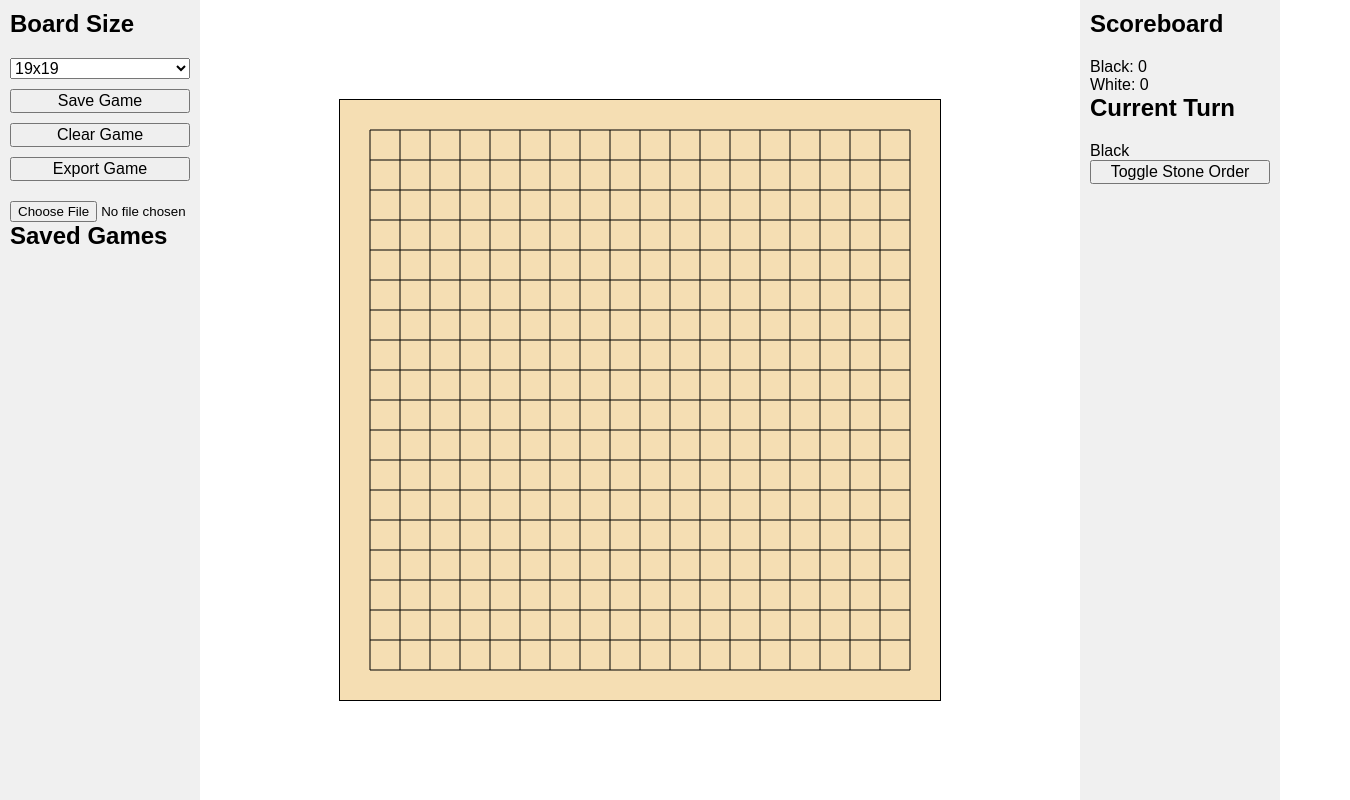
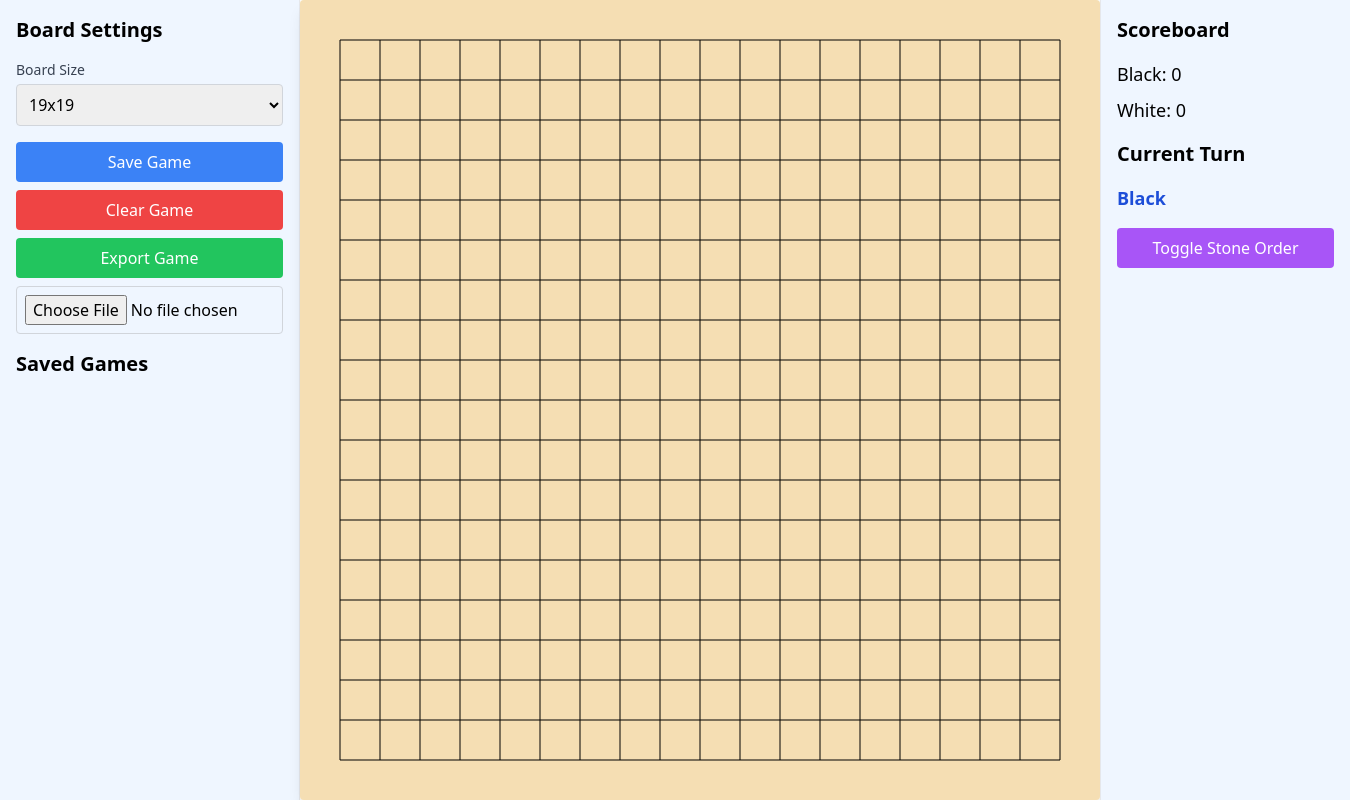
Before and after one commit to hkder/go-single, a plain HTML site: page index.html in a window 1280 px wide. Shown: the whole page, 1350 px wide, since content can reach past the window. Drawn offline with nearby package versions, Linux system fonts and the light colour scheme.

Commit message:
version 0

```diff
--- a/index.html
+++ b/index.html
@@ -4,108 +4,94 @@
   <meta charset="UTF-8" />
   <meta name="viewport" content="width=device-width, initial-scale=1.0" />
   <title>Go Game</title>
+  <!-- Tailwind CSS CDN -->
+  <script src="https://cdn.tailwindcss.com"></script>
   <style>
-    body {
-      margin: 0;
-      padding: 0;
-      display: flex;
-      height: 100vh;
-      font-family: sans-serif;
+    /* Modern, thin scrollbar for WebKit */
+    ::-webkit-scrollbar {
+      width: 8px;
+      height: 8px;
     }
-    #leftPanel, #rightPanel {
-      width: 200px;
-      padding: 10px;
-      box-sizing: border-box;
-      background: #f0f0f0;
+    ::-webkit-scrollbar-track {
+      background: #f1f1f1;
+      border-radius: 8px;
     }
-    #middlePanel {
-      flex: 1;
-      display: flex;
-      justify-content: center;
-      align-items: center;
-      background: #fff;
+    ::-webkit-scrollbar-thumb {
+      background: #c1c1c1;
+      border-radius: 8px;
     }
-    canvas {
-      border: 1px solid #000;
+    ::-webkit-scrollbar-thumb:hover {
+      background: #a8a8a8;
     }
-    h2 {
-      margin-top: 0;
-    }
-    select, button {
-      width: 100%;
-      margin-bottom: 10px;
-      font-size: 1rem;
-    }
-    /* Styling for the saved games list */
-    #savedGames {
-      overflow-y: auto;
-      max-height: 200px;
-    }
-    /* Modal container */
-    .modal {
-      display: none; /* Hidden by default */
-      position: fixed;
-      z-index: 100;
-      left: 0;
-      top: 0;
-      width: 100%;
-      height: 100%;
-      overflow: auto;
-      background-color: rgba(0,0,0,0.4);
-    }
-    /* Modal content box */
-    .modal-content {
-      background: #fff;
-      margin: 15% auto;
-      padding: 20px;
-      border-radius: 10px;
-      width: 80%;
-      max-width: 300px;
-      text-align: center;
-      box-shadow: 0 2px 10px rgba(0,0,0,0.3);
-    }
-    .modal-content button {
-      margin: 10px;
-      padding: 8px 12px;
-      font-size: 1rem;
-      cursor: pointer;
+    /* Firefox scrollbar styling */
+    * {
+      scrollbar-width: thin;
+      scrollbar-color: #c1c1c1 #f1f1f1;
     }
   </style>
 </head>
-<body>
-  <div id="leftPanel">
-    <h2>Board Size</h2>
-    <select id="boardSizeSelect">
+<body class="bg-gray-50 h-screen">
+  <!-- Grid layout with five columns: left panel, left spacer, fixed middle board (800x800), right spacer, right panel -->
+  <div id="gridContainer" class="grid h-full"
+       style="grid-template-columns: 300px 1fr 800px 1fr 250px;">
+
+    <!-- Left Panel: Board Settings -->
+    <div id="leftPanel" class="bg-blue-50 p-4 border-r border-gray-200 overflow-y-auto min-h-0">
+      <h2 class="text-xl font-semibold mb-4">Board Settings</h2>
+      <div class="mb-4">
+        <label for="boardSizeSelect" class="block text-sm font-medium text-gray-700 mb-1">Board Size</label>
+        <select id="boardSizeSelect" class="w-full p-2 border border-gray-300 rounded focus:outline-none focus:ring-2 focus:ring-blue-500">
           <option value="9">9x9</option>
           <option value="13">13x13</option>
           <option value="19" selected>19x19</option>
         </select>
-    <button id="saveGameBtn">Save Game</button>
-    <button id="clearGameBtn">Clear Game</button>
-    <button id="exportGameBtn">Export Game</button>
-    <input type="file" id="importGameInput" accept="application/json" style="display: block; width: 100%; margin-top: 10px;" />
+      </div>
+      <div class="space-y-2 mb-4">
+        <button id="saveGameBtn" class="w-full bg-blue-500 text-white py-2 px-4 rounded hover:bg-blue-600">Save Game</button>
+        <button id="clearGameBtn" class="w-full bg-red-500 text-white py-2 px-4 rounded hover:bg-red-600">Clear Game</button>
+        <button id="exportGameBtn" class="w-full bg-green-500 text-white py-2 px-4 rounded hover:bg-green-600">Export Game</button>
+        <input type="file" id="importGameInput" accept="application/json" class="w-full p-2 border border-gray-300 rounded" />
+      </div>
       <div id="savedGamesWrapper">
-      <h2>Saved Games</h2>
-      <div id="savedGames"></div>
+        <h2 class="text-xl font-semibold mb-2">Saved Games</h2>
+        <div id="savedGames" class="space-y-2 max-h-60 overflow-y-auto"></div>
       </div>
     </div>
-  <div id="middlePanel">
-    <canvas id="goCanvas" width="600" height="600"></canvas>
+
+    <!-- Left Spacer -->
+    <div></div>
+
+    <!-- Middle Panel: Go Board (fixed size 800x800, centered) -->
+    <div id="middlePanel" class="flex justify-center items-center">
+      <canvas id="goCanvas" width="800" height="800" class="shadow-lg rounded bg-yellow-50"></canvas>
     </div>
-  <div id="rightPanel">
-    <h2>Scoreboard</h2>
-    <div>Black: <span id="blackScore">0</span></div>
-    <div>White: <span id="whiteScore">0</span></div>
-    <h2>Current Turn</h2>
-    <div id="turnIndicator">Black</div>
-    <button id="toggleOrderBtn">Toggle Stone Order</button>
+
+    <!-- Right Spacer -->
+    <div></div>
+
+    <!-- Right Panel: Scoreboard -->
+    <div id="rightPanel" class="bg-blue-50 p-4 border-l border-gray-200 overflow-y-auto min-h-0">
+      <h2 class="text-xl font-semibold mb-4">Scoreboard</h2>
+      <div class="mb-2 text-lg">
+        <span class="font-medium">Black:</span> <span id="blackScore">0</span>
       </div>
+      <div class="mb-4 text-lg">
+        <span class="font-medium">White:</span> <span id="whiteScore">0</span>
+      </div>
+      <h2 class="text-xl font-semibold mb-4">Current Turn</h2>
+      <div id="turnIndicator" class="mb-4 text-lg text-blue-700 font-semibold">Black</div>
+      <button id="toggleOrderBtn" class="w-full bg-purple-500 text-white py-2 px-4 rounded hover:bg-purple-600">Toggle Stone Order</button>
+    </div>
+  </div>
+
   <!-- Modal for deleting a saved game -->
-  <div id="deleteModal" class="modal">
-    <div class="modal-content">
-      <p>Are you sure you want to delete this saved game?</p>
-      <button id="confirmDelete">Delete</button>
-      <button id="cancelDelete">Cancel</button>
+  <div id="deleteModal" class="fixed inset-0 bg-black bg-opacity-50 flex items-center justify-center hidden">
+    <div class="bg-white rounded shadow-lg p-6 w-80">
+      <p class="text-lg mb-4">Are you sure you want to delete this saved game?</p>
+      <div class="flex justify-around">
+        <button id="confirmDelete" class="bg-red-500 text-white py-1 px-4 rounded hover:bg-red-600">Delete</button>
+        <button id="cancelDelete" class="bg-gray-500 text-white py-1 px-4 rounded hover:bg-gray-600">Cancel</button>
+      </div>
     </div>
   </div>
   <script src="main.js"></script>
--- a/main.js
+++ b/main.js
@@ -317,11 +317,11 @@ function populateSavedGames() {
 }
 function showDeleteModal() {
     const modal = document.getElementById("deleteModal");
-    modal.style.display = "block";
+    modal.classList.remove("hidden");
 }
 function hideDeleteModal() {
     const modal = document.getElementById("deleteModal");
-    modal.style.display = "none";
+    modal.classList.add("hidden");
 }
 document.getElementById("confirmDelete").addEventListener("click", () => {
     if (savedGameIndexToDelete !== null) {
```
Also changed, not shown: main.ts (+5 -2 lines), 1 other file. Lines whose indentation alone changed are shown as unchanged.
